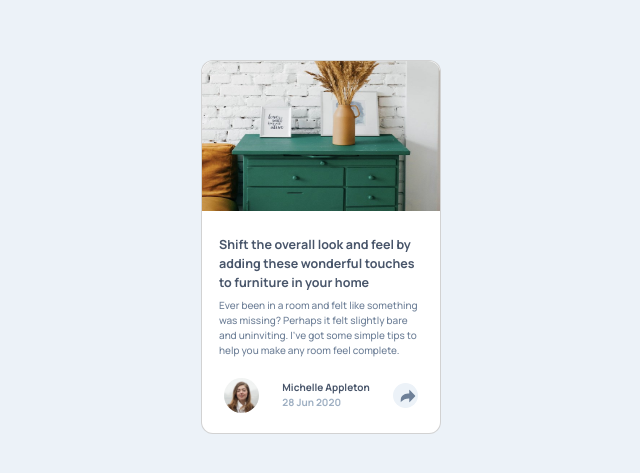
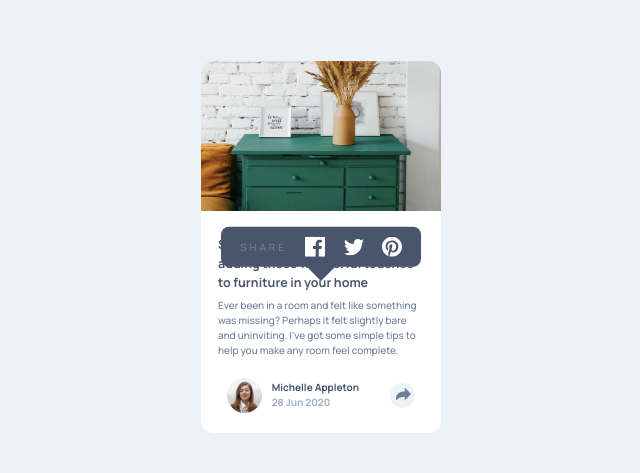
Before and after one commit to Vasiliki-Georgiou/Article_Preview_Component_Mentor_HTML_CSS_JS, a plain HTML site: page index.html in a window 1280 px wide. Shown: the part 153-626 px from the top of the page, without its empty margins (319-959 px from the left). Drawn offline with nearby package versions, Linux system fonts and the light colour scheme.

Commit message:
Adding CSS for modal

```diff
--- a/index.html
+++ b/index.html
@@ -14,6 +14,7 @@
 		  <h5 class="card-title">Shift the overall look and feel by adding these wonderful touches to furniture in your home</h5>
 		  <p class="card-text">Ever been in a room and felt like something was missing? Perhaps it felt slightly bare and uninviting. I’ve got some simple tips to help you make any room feel complete.</p>
 		  <div class="card-bottom">
+			<div class="user-info-container">
 				<div class="avatar-container">
 					<img src="./images/avatar-michelle.jpg" alt="User avatar">
 				</div>
@@ -21,26 +22,31 @@
 					<span>Michelle Appleton</span>
 					<span class="date">28 Jun 2020</span>
 				</div>
+			</div>
+
 			<div class="btn-container">
 				<a href="#" class="btn">
-					<svg xmlns="http://www.w3.org/2000/svg" width="15" height="13"><path fill="#6E8098" d="M15 6.495L8.766.014V3.88H7.441C3.33 3.88 0 7.039 0 10.936v2.049l.589-.612C2.59 10.294 5.422 9.11 8.39 9.11h.375v3.867L15 6.495z"/></svg>
-				</a>
-			</div>
-			<div class="social-media-icons-modal">
-				<span>Share</span>
-				<a href="#">
-					<svg xmlns="http://www.w3.org/2000/svg" width="20" height="20"><path fill="#000" d="M18.896 0H1.104C.494 0 0 .494 0 1.104v17.793C0 19.506.494 20 1.104 20h9.58v-7.745H8.076V9.237h2.606V7.01c0-2.583 1.578-3.99 3.883-3.99 1.104 0 2.052.082 2.329.119v2.7h-1.598c-1.254 0-1.496.597-1.496 1.47v1.928h2.989l-.39 3.018h-2.6V20h5.098c.608 0 1.102-.494 1.102-1.104V1.104C20 .494 19.506 0 18.896 0z"/></svg>
-				</a>
-				<a href="#">
-					<svg xmlns="http://www.w3.org/2000/svg" width="20" height="17"><path fill="#000" d="M20 2.172a8.192 8.192 0 01-2.357.646 4.11 4.11 0 001.804-2.27 8.22 8.22 0 01-2.605.996A4.096 4.096 0 0013.847.248c-2.65 0-4.596 2.472-3.998 5.037A11.648 11.648 0 011.392 1a4.109 4.109 0 001.27 5.478 4.086 4.086 0 01-1.858-.513c-.045 1.9 1.318 3.679 3.291 4.075a4.113 4.113 0 01-1.853.07 4.106 4.106 0 003.833 2.849A8.25 8.25 0 010 14.658a11.616 11.616 0 006.29 1.843c7.618 0 11.922-6.434 11.663-12.205A8.354 8.354 0 0020 2.172z"/></svg>
-				</a>
-				<a href="#">
-					<svg xmlns="http://www.w3.org/2000/svg" width="20" height="20"><path fill="#000" d="M10 0C4.478 0 0 4.477 0 10c0 4.237 2.636 7.855 6.356 9.312-.088-.791-.167-2.005.035-2.868.182-.78 1.172-4.97 1.172-4.97s-.299-.6-.299-1.486c0-1.39.806-2.428 1.81-2.428.852 0 1.264.64 1.264 1.408 0 .858-.545 2.14-.828 3.33-.236.995.5 1.807 1.48 1.807 1.778 0 3.144-1.874 3.144-4.58 0-2.393-1.72-4.068-4.177-4.068-2.845 0-4.515 2.135-4.515 4.34 0 .859.331 1.781.745 2.281a.3.3 0 01.069.288l-.278 1.133c-.044.183-.145.223-.335.134-1.249-.581-2.03-2.407-2.03-3.874 0-3.154 2.292-6.052 6.608-6.052 3.469 0 6.165 2.473 6.165 5.776 0 3.447-2.173 6.22-5.19 6.22-1.013 0-1.965-.525-2.291-1.148l-.623 2.378c-.226.869-.835 1.958-1.244 2.621.937.29 1.931.446 2.962.446 5.522 0 10-4.477 10-10S15.522 0 10 0z"/></svg>
+					<svg xmlns="http://www.w3.org/2000/svg" width="15" height="13"><path d="M15 6.495L8.766.014V3.88H7.441C3.33 3.88 0 7.039 0 10.936v2.049l.589-.612C2.59 10.294 5.422 9.11 8.39 9.11h.375v3.867L15 6.495z"/></svg>
 				</a>
 			</div>
 		</div>
 		</div>
 	  </div>
+
+	  <!-- Modal -->
+
+	  <div class="social-media-icons-modal">
+		<span>Share</span>
+		<a href="#">
+			<svg xmlns="http://www.w3.org/2000/svg" width="20" height="20"><path fill="#fff" d="M18.896 0H1.104C.494 0 0 .494 0 1.104v17.793C0 19.506.494 20 1.104 20h9.58v-7.745H8.076V9.237h2.606V7.01c0-2.583 1.578-3.99 3.883-3.99 1.104 0 2.052.082 2.329.119v2.7h-1.598c-1.254 0-1.496.597-1.496 1.47v1.928h2.989l-.39 3.018h-2.6V20h5.098c.608 0 1.102-.494 1.102-1.104V1.104C20 .494 19.506 0 18.896 0z"/></svg>
+		</a>
+		<a href="#">
+			<svg xmlns="http://www.w3.org/2000/svg" width="20" height="17"><path fill="#fff" d="M20 2.172a8.192 8.192 0 01-2.357.646 4.11 4.11 0 001.804-2.27 8.22 8.22 0 01-2.605.996A4.096 4.096 0 0013.847.248c-2.65 0-4.596 2.472-3.998 5.037A11.648 11.648 0 011.392 1a4.109 4.109 0 001.27 5.478 4.086 4.086 0 01-1.858-.513c-.045 1.9 1.318 3.679 3.291 4.075a4.113 4.113 0 01-1.853.07 4.106 4.106 0 003.833 2.849A8.25 8.25 0 010 14.658a11.616 11.616 0 006.29 1.843c7.618 0 11.922-6.434 11.663-12.205A8.354 8.354 0 0020 2.172z"/></svg>
+		</a>
+		<a href="#">
+			<svg xmlns="http://www.w3.org/2000/svg" width="20" height="20"><path fill="#fff" d="M10 0C4.478 0 0 4.477 0 10c0 4.237 2.636 7.855 6.356 9.312-.088-.791-.167-2.005.035-2.868.182-.78 1.172-4.97 1.172-4.97s-.299-.6-.299-1.486c0-1.39.806-2.428 1.81-2.428.852 0 1.264.64 1.264 1.408 0 .858-.545 2.14-.828 3.33-.236.995.5 1.807 1.48 1.807 1.778 0 3.144-1.874 3.144-4.58 0-2.393-1.72-4.068-4.177-4.068-2.845 0-4.515 2.135-4.515 4.34 0 .859.331 1.781.745 2.281a.3.3 0 01.069.288l-.278 1.133c-.044.183-.145.223-.335.134-1.249-.581-2.03-2.407-2.03-3.874 0-3.154 2.292-6.052 6.608-6.052 3.469 0 6.165 2.473 6.165 5.776 0 3.447-2.173 6.22-5.19 6.22-1.013 0-1.965-.525-2.291-1.148l-.623 2.378c-.226.869-.835 1.958-1.244 2.621.937.29 1.931.446 2.962.446 5.522 0 10-4.477 10-10S15.522 0 10 0z"/></svg>
+		</a>
+	</div>
 	<script src="script.js"></script>
 </body>
 </html>
--- a/style.css
+++ b/style.css
@@ -35,6 +35,7 @@ body {
   width: 24rem;
   background-color: #fff;
   border-radius: 1.2rem;
+  border: none;
 }
 
 .card-img-top {
@@ -66,6 +67,16 @@ body {
   margin: 2rem 0 1rem 0;
 }
 
+.user-info-container {
+  display: flex;
+  justify-content: space-evenly;
+  align-items: center;
+}
+
+.avatar-container {
+  margin-right: 1rem;
+}
+
 .avatar-container img {
   width: 3.5rem;
   border-radius: 50%;
@@ -94,13 +105,55 @@ span:last-child {
   position: relative;
 }
 
+.btn-container:hover,
+.btn-container:active {
+  background-color: var(--very_dark_grayish_blue);
+}
+
 .btn-container a svg {
   position: absolute;
   top: 0;
   left: 0;
-  transform: translate(50%, 50%);
+  transform: translate(40%, 35%);
+  fill: #6E8098
+}
+
+.btn-container a:hover svg,
+.btn-container a:active svg {
+  fill: #fff;
 }
 
 .social-media-icons-modal {
-  display: none;
+  background-color: var(--very_dark_grayish_blue);
+  width: 20rem;
+  padding: 1rem;
+  border-radius: 0.8rem;
+  display: flex;
+  justify-content: space-around;
+  align-items: center;
+  position: absolute;
+  top: 50%;
+  left: 50%;
+  transform: translate(-50%, -50%);
+  z-index: 10;
 }
+
+.social-media-icons-modal::after {
+  content: '';
+  width: 2rem;
+  height: 2rem;
+  background-color:var(--very_dark_grayish_blue);
+  position: absolute;
+  top: 50%;
+  left: 50%;
+  transform: translate(-50%, 50%) rotate(45deg);
+  z-index: -10;
+}
+
+.social-media-icons-modal span {
+  color: var(--desaturated_dark_blue);
+  text-transform: uppercase;
+  font-weight: 500;
+  font-size: 1rem;
+  letter-spacing: 0.3rem;
+}
```
Lines whose indentation alone changed are shown as unchanged.
